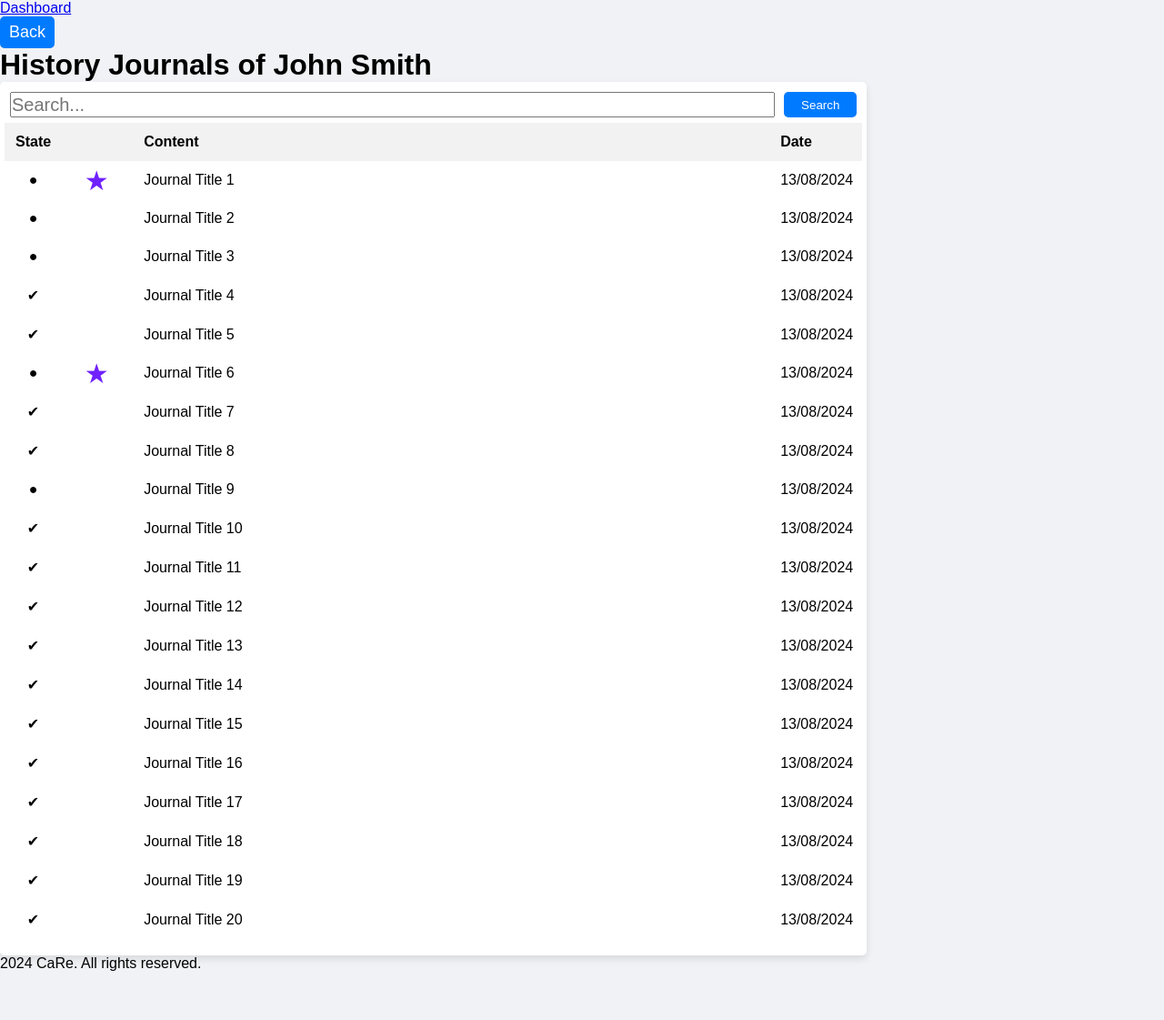
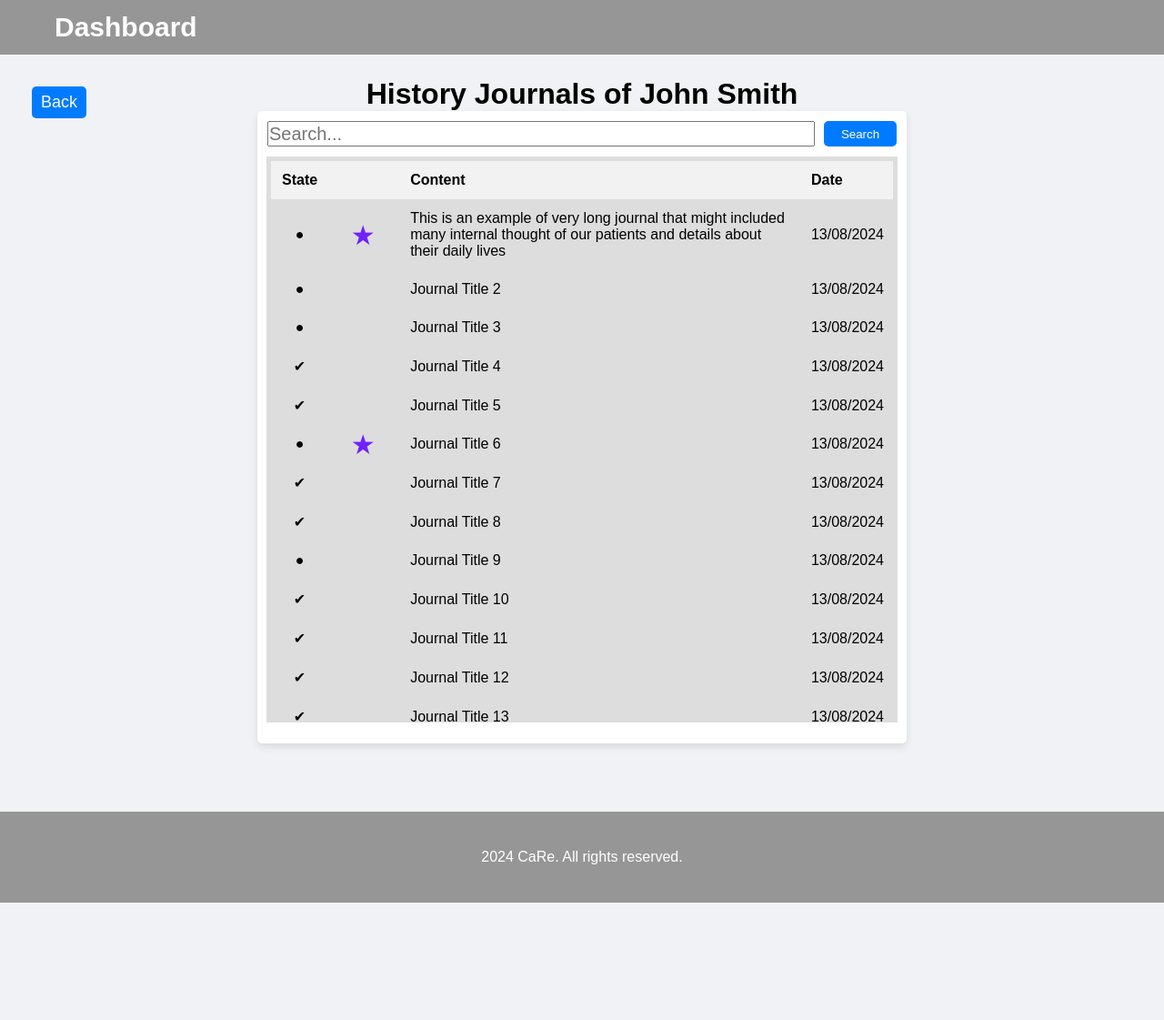
Before and after one commit to ChealseaYao/COMP9030_CaRe_Group-6, a PHP site: page /therapist/historyJournalList.html in a window 1280 px wide. Shown: the whole page at 91% size. Run offline with PHP 8.4, Linux system fonts and the light colour scheme.

Commit message:
css file fixed

```diff
--- a/patient/viewHistoryRecord.html
+++ b/patient/viewHistoryRecord.html
@@ -7,8 +7,8 @@
     <meta name="author" content="Wenqiang Jin">
     <meta name="description" content="therapist of COMP9030_CaRe_Groups6">
     <title>Patient - History Journal List</title>
-    <link rel="stylesheet" href="/style/styleHistoryJournal.css">
-    <link rel="stylesheet" href="/style/style.css">
+    <link rel="stylesheet" href="/style/global.css">
+    <link rel="stylesheet" href="/style/historyJournal.css">
 </head>
 
 <body class="therapistBody">
@@ -49,7 +49,7 @@
                         <tbody>
                             <tr>
                                 <td>1</td>
-                                <td>Journal Title 1</td>
+                                <td>This is an example of very long journal that might included many internal thought of our patients and details about their daily lives</td>
                                 <td>13/08/2024</td>
                             </tr>
                             <tr>
--- /dev/null
+++ b/style/global.css
@@ -0,0 +1,82 @@
+* {
+    box-sizing: border-box;
+    margin: 0;
+    padding: 0;
+    font-family: Arial, sans-serif;
+}
+
+body {
+    /* background: url('/mockups/images/back-img-optimized.webp') no-repeat center center fixed; */
+    background-size: cover;
+    background-color: #f0f2f5;
+    /* display: flex; */
+    justify-content: center;
+    align-items: center;
+}
+
+/* for therapist page */
+.therapistContainer {
+    display: flex;
+    width: 100%;
+    align-items: flex-start;
+    padding: 25px;
+    flex-wrap: nowrap;
+    text-align: center;
+}
+
+.tableContainer {
+    background-color: rgb(221, 221, 221);
+    padding: 5px;
+    margin: 5px;
+    max-height: 622px;
+    overflow-y: auto;
+}
+.star {
+    color: rgb(111, 33, 255);
+    border: #2d2c33 2px;
+    font-size: 30px;
+    text-align: center;
+    padding: 0px;
+}
+
+/* style of Header and Footer start */
+.navbar {
+    width: 100%;
+    height: 60px;
+    background-color: #969696;
+    padding-left: 30px;
+    display: flex;
+    align-items: center;
+    justify-content: flex-start;
+    position: relative;
+}
+.site-footer {
+    width: 100%;
+    height: 100px;
+    margin-top: 50px;
+    background-color: #969696;
+    text-align: center;
+    position: fixed;
+    bottom: 0;
+    color: white;
+    display: flex;
+    position: relative;
+    justify-content: center;
+    align-items: center;
+}
+
+.navbar a {
+    text-decoration: none;
+    color: white;
+    font-weight: bold;
+    font-size: 30px;
+    padding-left: 30px;
+}
+
+.navbar span {
+    color: white;
+    font-weight: bold;
+    font-size: 30px;
+    padding-left: 30px;
+}
+/* style of Header and Footer end */
--- a/style/styleHistoryJournal.css
+++ b/style/historyJournal.css
@@ -1,5 +1,14 @@
 /* ============= therapist-historyJournal page Start - By Wenqiang ========== */
 
+.historyleft {
+    width: 28%;
+    padding: 10px;
+    text-align: left;
+}
+.historyright {
+    width: 28%;
+    padding: 10px;
+}
 #historyJournal {
     align-items: center;
     width: 65%;
@@ -29,8 +38,10 @@
     padding-bottom: 12px;
     text-align: left;
 }
-.thearpistHJT th:nth-child(3) {
-    min-width: 700px;
+.thearpistHJT th:nth-child(3),
+.thearpistHJT td:nth-child(3) {
+    width: 700px;
+    min-width: 200px;
 }
 .thearpistHJT th:nth-child(2) {
     min-width: 80px;
@@ -39,13 +50,7 @@
 .thearpistHJT th:nth-child(1) {
     text-align: center;
 }
-.star {
-    color: rgb(111, 33, 255);
-    border: #2d2c33 2px;
-    font-size: 30px;
-    text-align: center;
-    padding: 0px;
-}
+
 
 .back-btn {
     font-size: large;
@@ -61,7 +66,8 @@
 }
 
 .patientHJT th:nth-child(2) {
-    min-width: 700px;
+    width: 700px;
+    min-width: 200px;
 }
 .patientHJT th:nth-child(1) {
     min-width: 70px;
@@ -90,10 +96,4 @@
     background-color: #0056b3;
 }
 
-
-
-
-
-
-
 /* ============= therapist-historyJournal page End - By Wenqiang ========== */
--- a/therapist/historyJournalList.html
+++ b/therapist/historyJournalList.html
@@ -7,8 +7,8 @@
     <meta name="author" content="Wenqiang Jin">
     <meta name="description" content="therapist of COMP9030_CaRe_Groups6">
     <title>Therapist - History Journal List</title>
-    <link rel="stylesheet" href="/style/style.css">
-    <link rel="stylesheet" href="/style/styleHistoryJournal.css">
+    <link rel="stylesheet" href="/style/global.css">
+    <link rel="stylesheet" href="/style/historyJournal.css">
 </head>
 
 <body class="therapistBody">
@@ -51,7 +51,7 @@
                             <tr>
                                 <td>●</td>
                                 <td class="star">★</td>
-                                <td>Journal Title 1</td>
+                                <td>This is an example of very long journal that might included many internal thought of our patients and details about their daily lives</td>
                                 <td>13/08/2024</td>
                             </tr>
                             <tr>
```
Also changed, not shown: style/therapistDashboard.css (renamed from style/styleTherapistDashboard.css, +20 -89 lines), therapist/therapistDashboard.html (+6 -4 lines).
